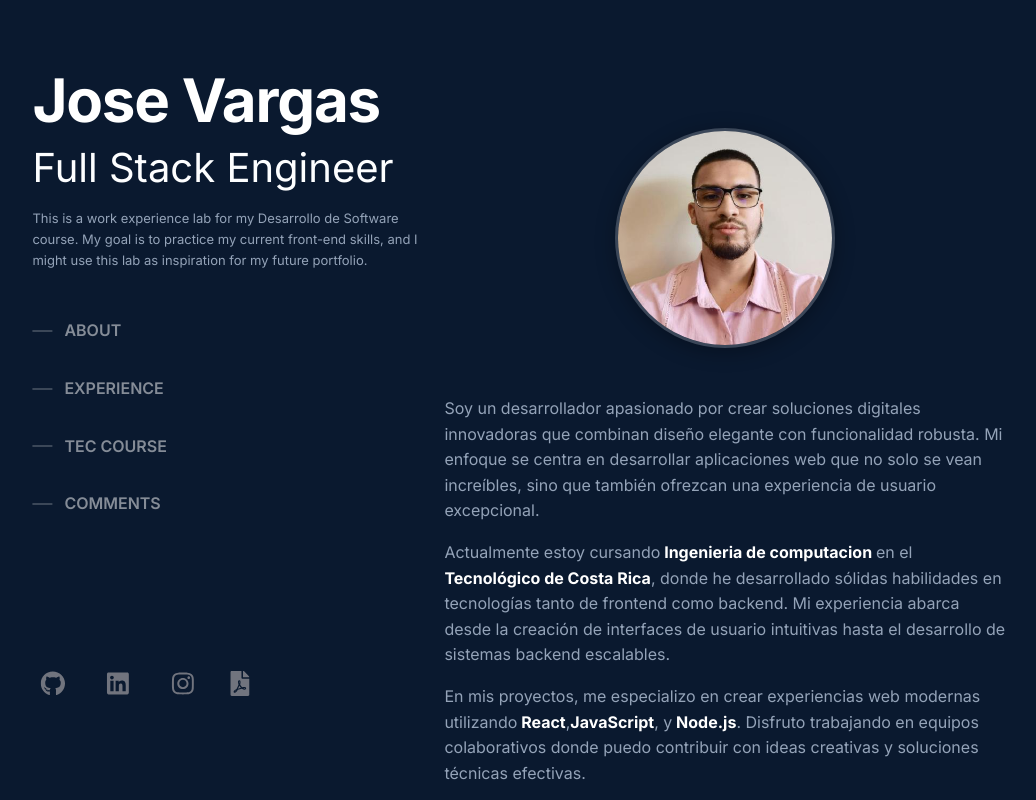
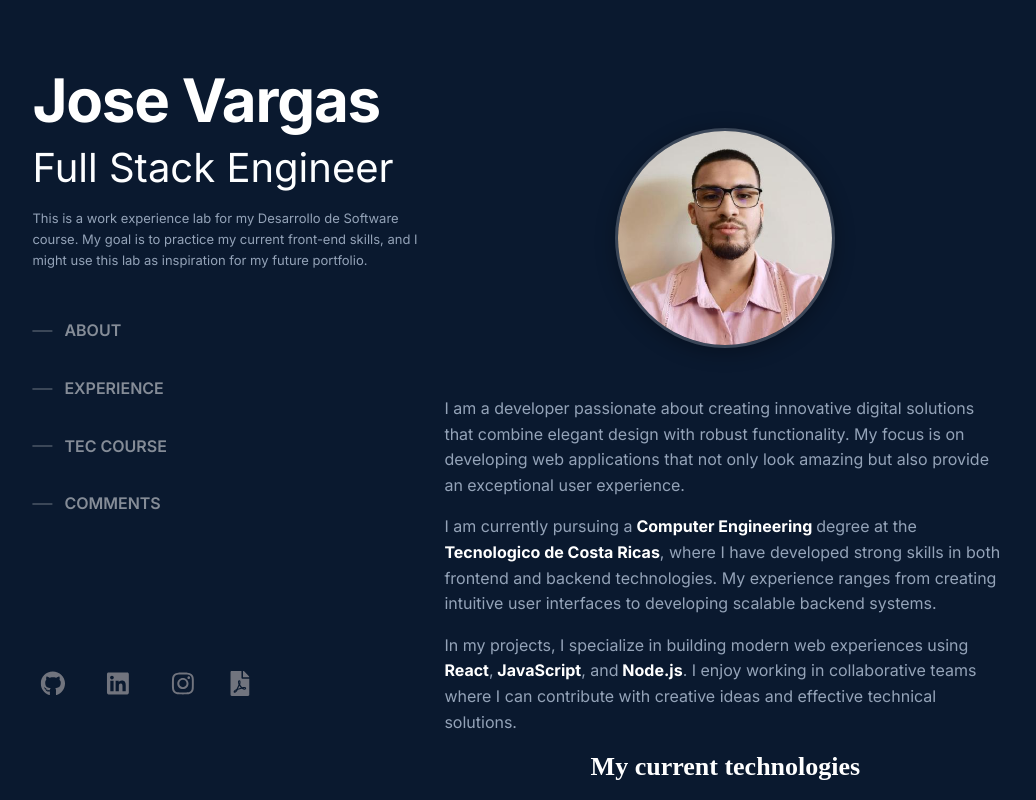
Before and after one commit to VargasAPI/Portafolio-1-Desarrollo-Software, a React (Create React App) app: page / in a window 1280 px wide. Shown: the top 800 px of the page, without its empty margins (190-1226 px from the left). Built offline with nearby package versions, Linux system fonts and the light colour scheme; a web font is replaced by a local one.

Commit message:
update:home(jsx) has been changed

```diff
--- a/src/pages/Home.jsx
+++ b/src/pages/Home.jsx
@@ -102,50 +102,44 @@ function Home() {
             </div>
             <div className="contenido-section">
               <p className="nosotros-intro">
-                Soy un desarrollador apasionado por crear soluciones digitales
-                innovadoras que combinan diseño elegante con funcionalidad
-                robusta. Mi enfoque se centra en desarrollar aplicaciones web
-                que no solo se vean increíbles, sino que también ofrezcan una
-                experiencia de usuario excepcional.
+                I am a developer passionate about creating innovative digital solutions that combine elegant design with robust functionality. My focus is on developing web applications that not only look amazing but also provide an exceptional user experience.
               </p>
 
              <p className="nosotros-intro">
-                Actualmente estoy cursando
+  I am currently pursuing a
   <strong>
-                  <span> Ingenieria de computacion </span>
+    <span> Computer Engineering </span>
   </strong>
-                en el
+  degree at the
   <strong>
-                  <span> Tecnológico de Costa Rica</span>
+    <span> Tecnologico de Costa Ricas</span>
   </strong>
-                , donde he desarrollado sólidas habilidades en tecnologías tanto
-                de frontend como backend. Mi experiencia abarca desde la
-                creación de interfaces de usuario intuitivas hasta el desarrollo
-                de sistemas backend escalables.
+  , where I have developed strong skills in both frontend and backend
+  technologies. My experience ranges from creating intuitive user interfaces
+  to developing scalable backend systems.
 </p>
 
 <p className="nosotros-description1">
-                En mis proyectos, me especializo en crear experiencias web
-                modernas utilizando
+  In my projects, I specialize in building modern web experiences using
   <strong>
     <span> React</span>
   </strong>
   ,
   <strong>
-                  <span>JavaScript</span>
+    <span> JavaScript</span>
   </strong>
-                , y
+  , and
   <strong>
     <span> Node.js</span>
   </strong>
-                . Disfruto trabajando en equipos colaborativos donde puedo
-                contribuir con ideas creativas y soluciones técnicas efectivas.
+  . I enjoy working in collaborative teams where I can contribute with
+  creative ideas and effective technical solutions.
 </p>
 
 <p className="tech-description1">
   <TechSkills />
+</p>
 
-              </p>
             </div>
           </section>
 
```
Lines whose indentation alone changed are shown as unchanged.
